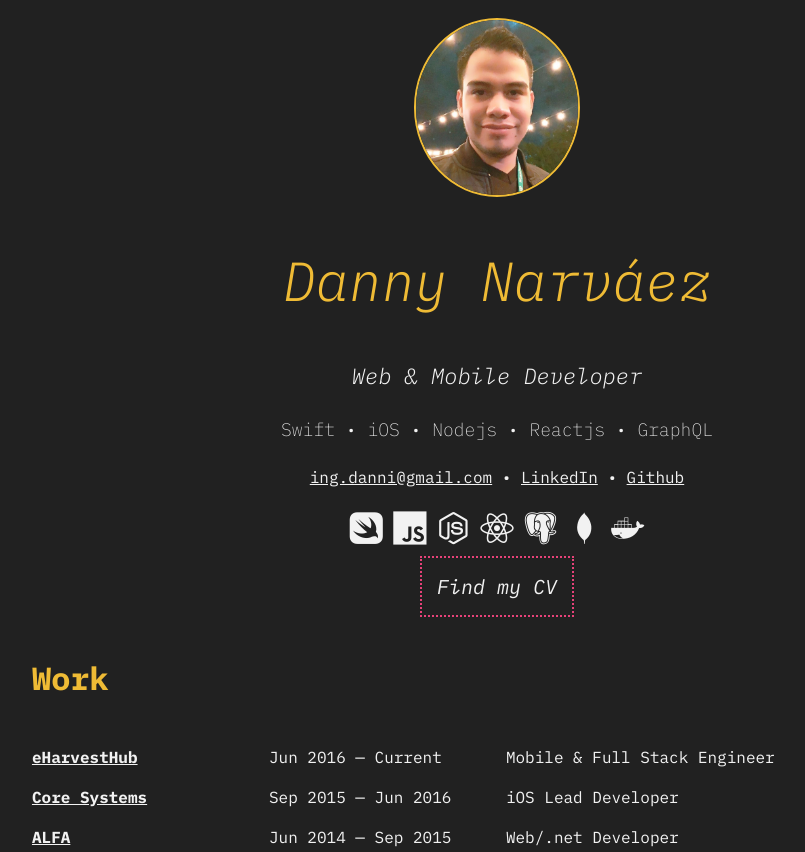
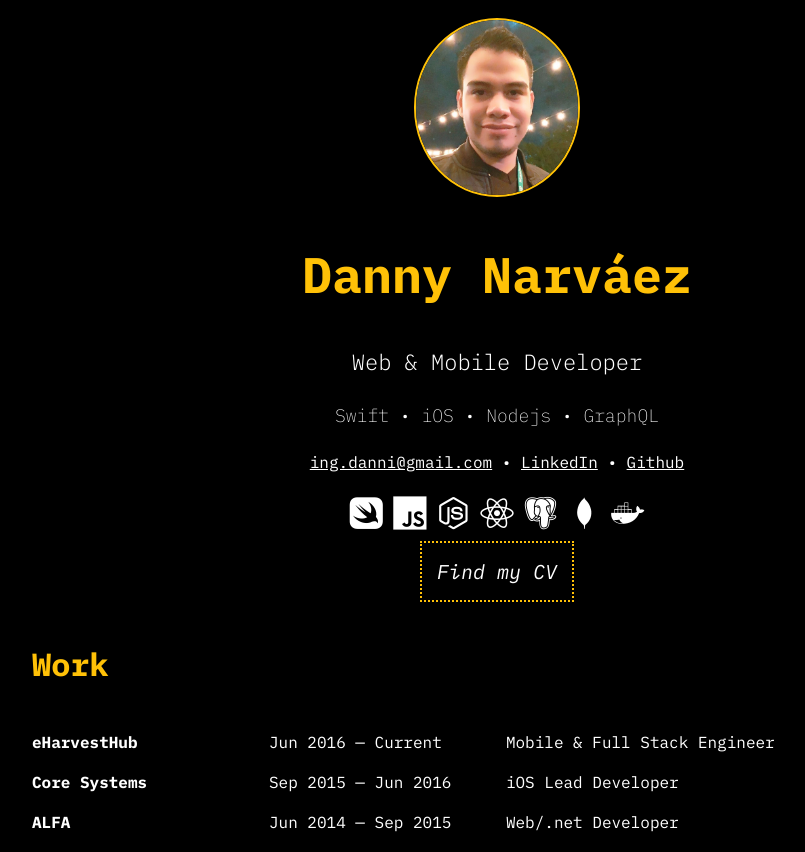
Before and after one commit to ingdanni/ingdanni.github.io, a website: page index.html in a window 1280 px wide. Shown: the top 852 px of the page, without its empty margins (153-958 px from the left). Drawn offline with nearby package versions, Linux system fonts and the light colour scheme.

Commit message:
Updated colors

```diff
--- a/index.html
+++ b/index.html
@@ -20,9 +20,9 @@
             <div class="row" id="header">
                 <div class="col-12">
                       <img src="profile.jpg" alt="Danny Narvaez">
-                      <h1 class="title font-effect-shadow-multiple">Danny Narváez</h1>
+                      <h1 class="title">Danny Narváez</h1>
                       <h3>Web & Mobile Developer</h3>
-                      <p> Swift • iOS • Nodejs • Reactjs • GraphQL</p>
+                      <p> Swift • iOS • Nodejs • GraphQL</p>
                       <a href="mailto:ing.danni@gmail.com">ing.danni@gmail.com</a> •
                       <a href="https://www.linkedin.com/in/dannynarvaez/" target="_blank">LinkedIn</a> •
                       <a href="https://github.com/ingdanni" target="_blank">Github</a>
--- a/style.css
+++ b/style.css
@@ -1,10 +1,10 @@
 * {
-  color: #F2F2F2 !important;
+  color: #FFFFFF !important;
   font-family: 'IBM Plex Mono', monospace;
 }
 
 body {
-  background-color: #212121;
+  background-color: #000000;
   /*background: linear-gradient(to right, #314339, #222831);*/
 }
 
@@ -14,22 +14,24 @@ body {
 }
 
 h1, h3 {
-  font-style: italic;
+  /*font-style: italic;*/
   font-family: 'IBM Plex Mono', serif;
   font-weight: 300;
 }
 
 .title {
-  color: #efbb35 !important;
-  font-size: 55px;
+  color: #FFC107 !important;
+  font-size: 50px;
+  font-weight: bold;
 }
 
 h2 {
-  color: #efbb35 !important;
+  color: #FFC107 !important;
 }
 
 b {
-  text-decoration: underline;
+  /*text-decoration: underline;*/
+  font-weight: bold;
 }
 
 footer {
@@ -47,7 +49,7 @@ footer {
 }
 
 footer p {
-  color: #efbb35 !important;
+  color: #FFC107 !important;
   font-style: italic;
   font-family: 'IBM Plex Mono', serif;
   font-weight: 300;
@@ -64,11 +66,11 @@ img {
   max-width: 175px;
   max-height: 175px;
   border-radius: 50%;
-  border: 2px solid #efbb35;
+  border: 2px solid #FFC107;
 }
 
 .btn-cv {
-  border: 2px solid #e84279;
+  border: 2px solid #FFC107;
   border-style: dotted;
   padding: 15px;
   font-size: 20px;
```
